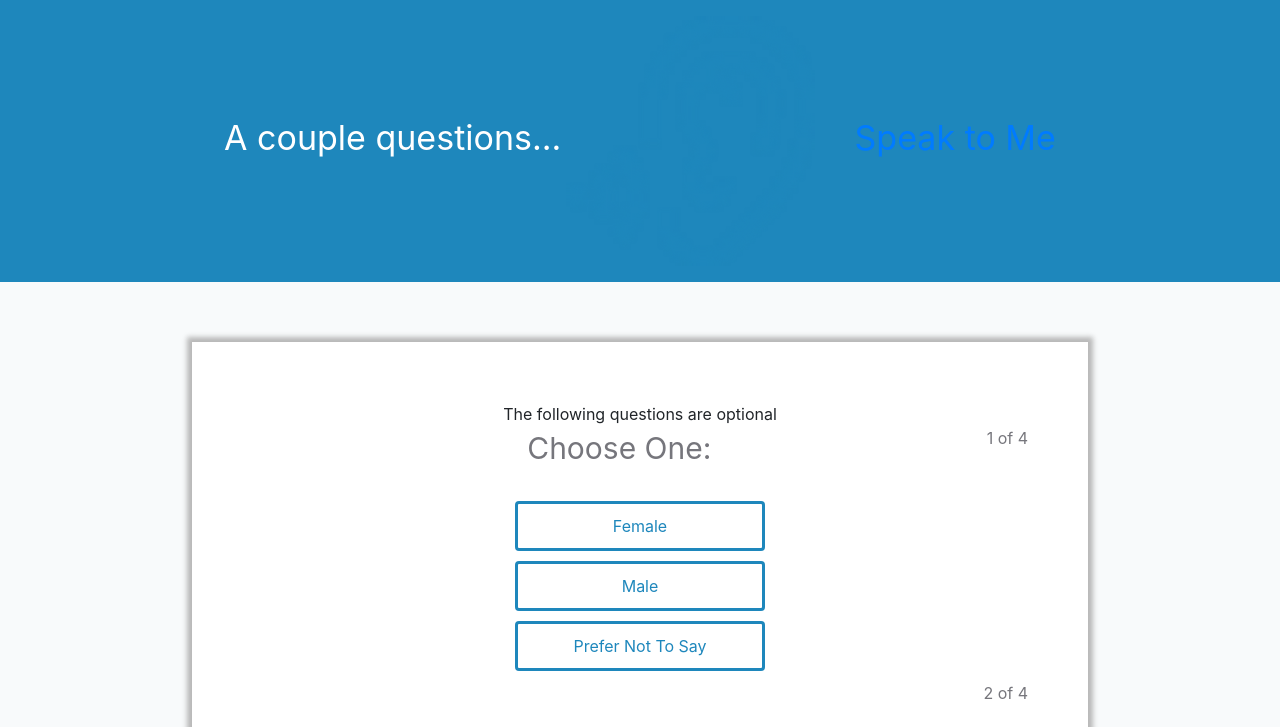
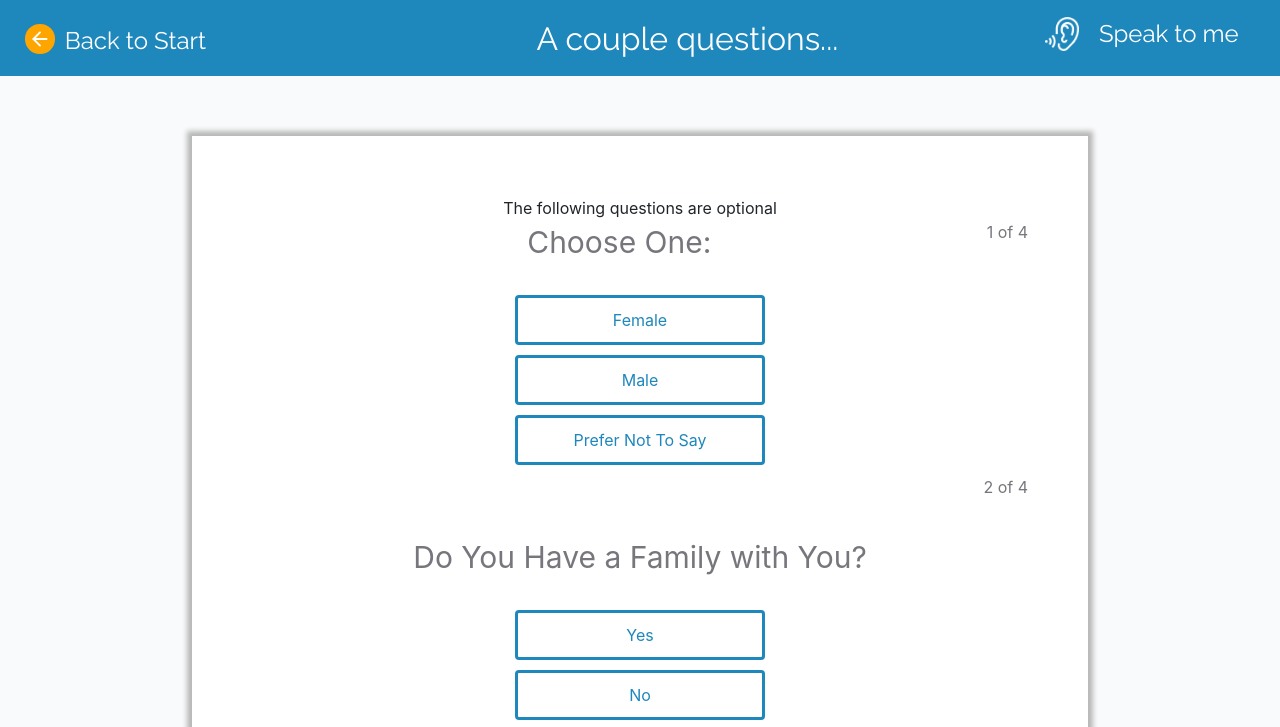
Before and after one commit to saraisatiger/woco-hack, a website: page chooseGender.html in a window 1280 px wide. Shown: the top 727 px of the page. Drawn offline with nearby package versions, Linux system fonts and the light colour scheme.

Commit message:
Added header2

```diff
--- a/chooseGender.html
+++ b/chooseGender.html
@@ -1,26 +1,30 @@
 <!DOCTYPE html>
 <html>
+
 <head>
   <link rel="stylesheet" href="css/styles.css">
-	<link rel="stylesheet" href="https://stackpath.bootstrapcdn.com/bootstrap/4.1.3/css/bootstrap.min.css"
-  integrity="sha384-MCw98/SFnGE8fJT3GXwEOngsV7Zt27NXFoaoApmYm81iuXoPkFOJwJ8ERdknLPMO" crossorigin="anonymous">
-
-	<script src="https://code.jquery.com/jquery-3.3.1.slim.min.js"
-  integrity="sha384-q8i/X+965DzO0rT7abK41JStQIAqVgRVzpbzo5smXKp4YfRvH+8abtTE1Pi6jizo" crossorigin="anonymous"></script>
-	<script src="https://cdnjs.cloudflare.com/ajax/libs/popper.js/1.14.3/umd/popper.min.js"
-  integrity="sha384-ZMP7rVo3mIykV+2+9J3UJ46jBk0WLaUAdn689aCwoqbBJiSnjAK/l8WvCWPIPm49" crossorigin="anonymous"></script>
-	<script src="https://stackpath.bootstrapcdn.com/bootstrap/4.1.3/js/bootstrap.min.js"
-  integrity="sha384-ChfqqxuZUCnJSK3+MXmPNIyE6ZbWh2IMqE241rYiqJxyMiZ6OW/JmZQ5stwEULTy" crossorigin="anonymous"></script>
+  <link href="https://fonts.googleapis.com/css?family=Raleway" rel="stylesheet">
+  <link rel="stylesheet" href="https://stackpath.bootstrapcdn.com/bootstrap/4.1.3/css/bootstrap.min.css" integrity="sha384-MCw98/SFnGE8fJT3GXwEOngsV7Zt27NXFoaoApmYm81iuXoPkFOJwJ8ERdknLPMO"
+    crossorigin="anonymous">
+  </head>
 
 <body>
 
   <div class="get-started-container">
 
     <div class="header2">
-        <span class="titleText">A couple questions...</span>
-        <span class="titleText"><a href=#>
-          <img class="ear-icon" src="images/ear.png" alt="">&nbsp;&nbsp;Speak to Me</a></span>
+      <div class="back-container">
+        <img class="back-arrow" src="images/icon-arrow-left.svg" alt="get-started-image">
+        <h4>Back to Start</h4>
     </div>
+      <h2>A couple questions...</h2>
+      <div class="ear-container">
+        <img class="ear-icon" src="images/icon-ear-white.png" alt="Speak to Me">
+        <h4 class="speak">Speak to me</h4>
+      </div>
+    </div>
+
+    <span class="arrow is-triangle arrow-bar is-left"></span>
 
     <div class="main-buttons">
 
@@ -32,7 +36,8 @@
 
         <div class="center"><button type="button" id="test-class" class="choiceButton" onclick="testFunction()">Female</button></div>
         <div class="center"><button type="button" id="test-class" class="choiceButton" onclick="testFunction()">Male</button></div>
-        <div class="center"><button type="button" id="test-class" class="choiceButton" onclick="testFunction()">Prefer Not To Say</button></div>
+        <div class="center"><button type="button" id="test-class" class="choiceButton" onclick="testFunction()">Prefer
+            Not To Say</button></div>
 
         <div class="numbering">2 of 4</div>
         <div class="bottomSpace"></div>
@@ -83,5 +88,12 @@
   }
 </script>
 
-	</head>
+
+<script src="https://code.jquery.com/jquery-3.3.1.slim.min.js" integrity="sha384-q8i/X+965DzO0rT7abK41JStQIAqVgRVzpbzo5smXKp4YfRvH+8abtTE1Pi6jizo"
+crossorigin="anonymous"></script>
+<script src="https://cdnjs.cloudflare.com/ajax/libs/popper.js/1.14.3/umd/popper.min.js" integrity="sha384-ZMP7rVo3mIykV+2+9J3UJ46jBk0WLaUAdn689aCwoqbBJiSnjAK/l8WvCWPIPm49"
+crossorigin="anonymous"></script>
+<script src="https://stackpath.bootstrapcdn.com/bootstrap/4.1.3/js/bootstrap.min.js" integrity="sha384-ChfqqxuZUCnJSK3+MXmPNIyE6ZbWh2IMqE241rYiqJxyMiZ6OW/JmZQ5stwEULTy"
+crossorigin="anonymous"></script>
+
 </html>
--- a/scss/_get-started.scss
+++ b/scss/_get-started.scss
@@ -6,6 +6,7 @@
 
 body {
   background: $color-background-gray !important;
+  font-family: 'Raleway', sans-serif;
 }
 
 h1 {
@@ -222,3 +223,46 @@ p {
 .header-right {
   float: right;
 }
+
+
+.header2 {
+  background-color: #1E87BC;
+  padding: 10px;
+  font-family: 'Raleway', sans-serif;
+
+  h4, h2 {
+    display: inline-block;
+    color: #fff;
+    padding-top: 10px;
+  }
+
+  :first-child {
+    float: left;
+    margin-top: 7px;
+  }
+
+  h2 {
+    width: 50%;
+    text-align: right;
+  }
+
+  .speak {
+    padding-right: 25px;
+  }
+
+  img {
+    width: 15%;
+    display: inline-block;
+   }
+
+   .ear-container {
+     float: right;
+   }
+}
+
+.back-arrow {
+  width:80px;
+  background: orange;
+  border-radius: 50%;
+  margin: 7px 10px 0 15px;
+}
```
Also changed, not shown: css/styles.css, images/icon-arrow-left.svg (added), images/icon-ear-white.png (added), 3 other files. Lines whose indentation alone changed are shown as unchanged.
